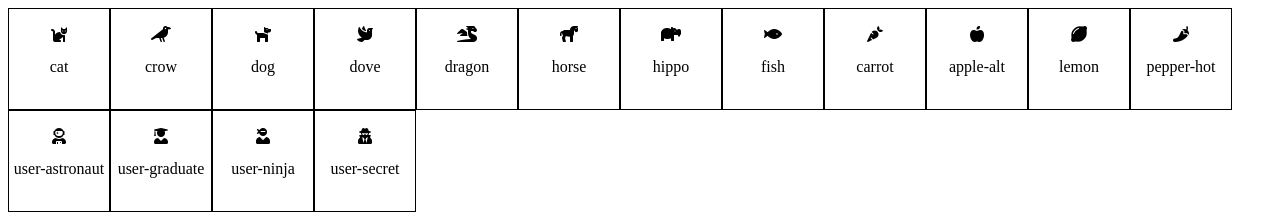
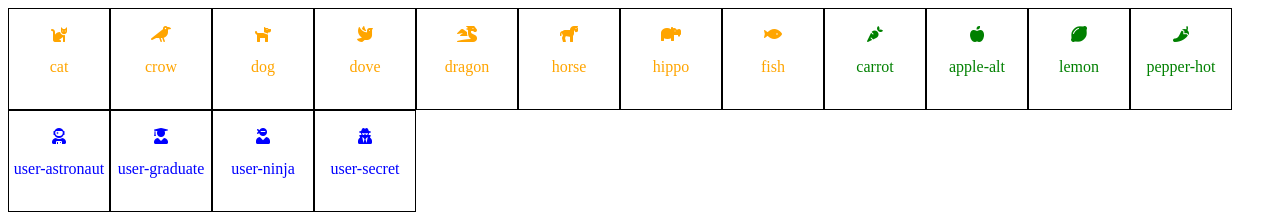
Before and after one commit to alexcapoluongo/js-es6-icons, a plain HTML site: page index.html in a window 1280 px wide. Drawn offline with Linux system fonts and the light colour scheme.

Commit message:
milestone2 added

```diff
--- a/css/style.css
+++ b/css/style.css
@@ -12,3 +12,15 @@
     flex-direction: column;
     border: 1px solid black;
 }
+
+.blue {
+    color: blue;
+}
+
+.orange {
+    color: orange;
+}
+
+.green {
+    color:green;
+}
--- a/js/script.js
+++ b/js/script.js
@@ -118,7 +118,7 @@ const items = [
 
 items.forEach((element) => {
 	let container = document.getElementById('container');
-	container.innerHTML += `<div class="item">
+	container.innerHTML += `<div class="item ${element.color}">
 							<i class ="${element.family} ${element.prefix}${element.name}"></i>
 							<p>${element.name}</p>
 							</div>`;
```
